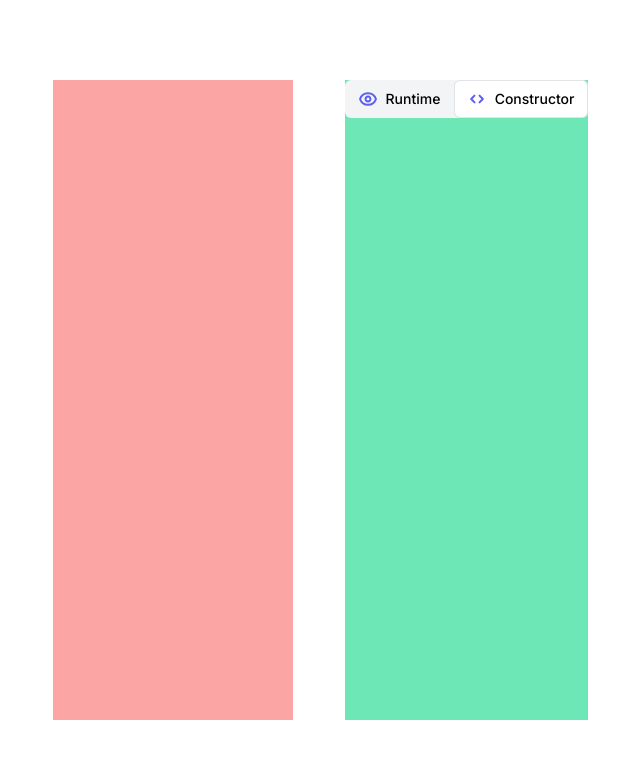
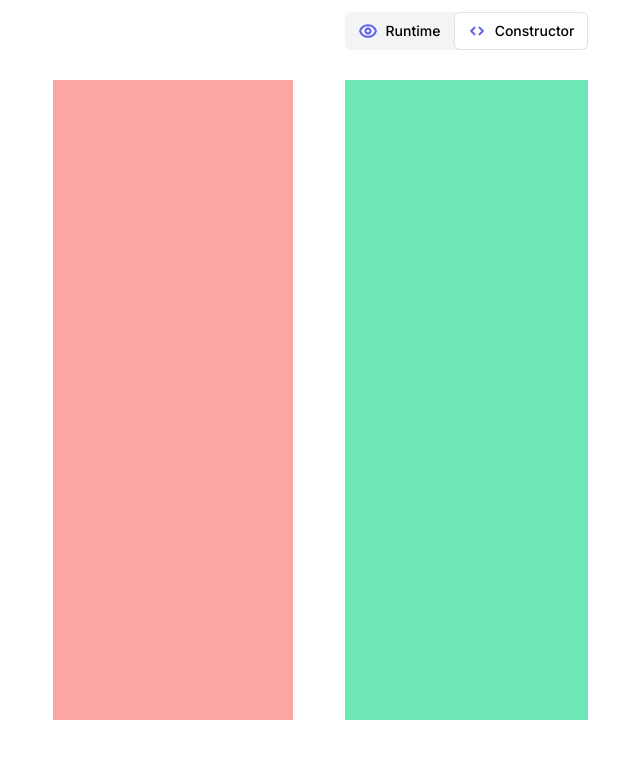
Before and after one commit to 7evenUp/sendsay-test-task, a React (Vite) app: page / in a window 1280 px wide. Shown: the top 758 px of the page, without its empty margins (320-960 px from the left). Built offline with nearby package versions, Linux system fonts and the light colour scheme.

Commit message:
базовая вёрстка переключателя режима

```diff
--- a/src/App.tsx
+++ b/src/App.tsx
@@ -10,7 +10,7 @@ function App() {
 
         </div>
         <div className="w-[243px] bg-emerald-300 relative">
-          <div className="absolute">
+          <div className="absolute w-full -top-[30px] left-0 -translate-y-full">
             <ToggleMode />
           </div>
         </div>
--- a/src/components/ToggleMode.tsx
+++ b/src/components/ToggleMode.tsx
@@ -3,7 +3,7 @@ import { Eye, Selector } from '../icons'
 
 const ToggleMode = () => {
   return (
-    <div className="flex items-center justify-between bg-gray-bg rounded-md p-[1px] w-[243px]">
+    <div className="flex items-center justify-between bg-gray-bg rounded-md p-[1px] w-full">
       <div className="flex items-center gap-2 py-2 px-3">
         <Eye width={20} height={20} color='stroke-iris' />
         <span className="font-medium text-sm">Runtime</span>
```
